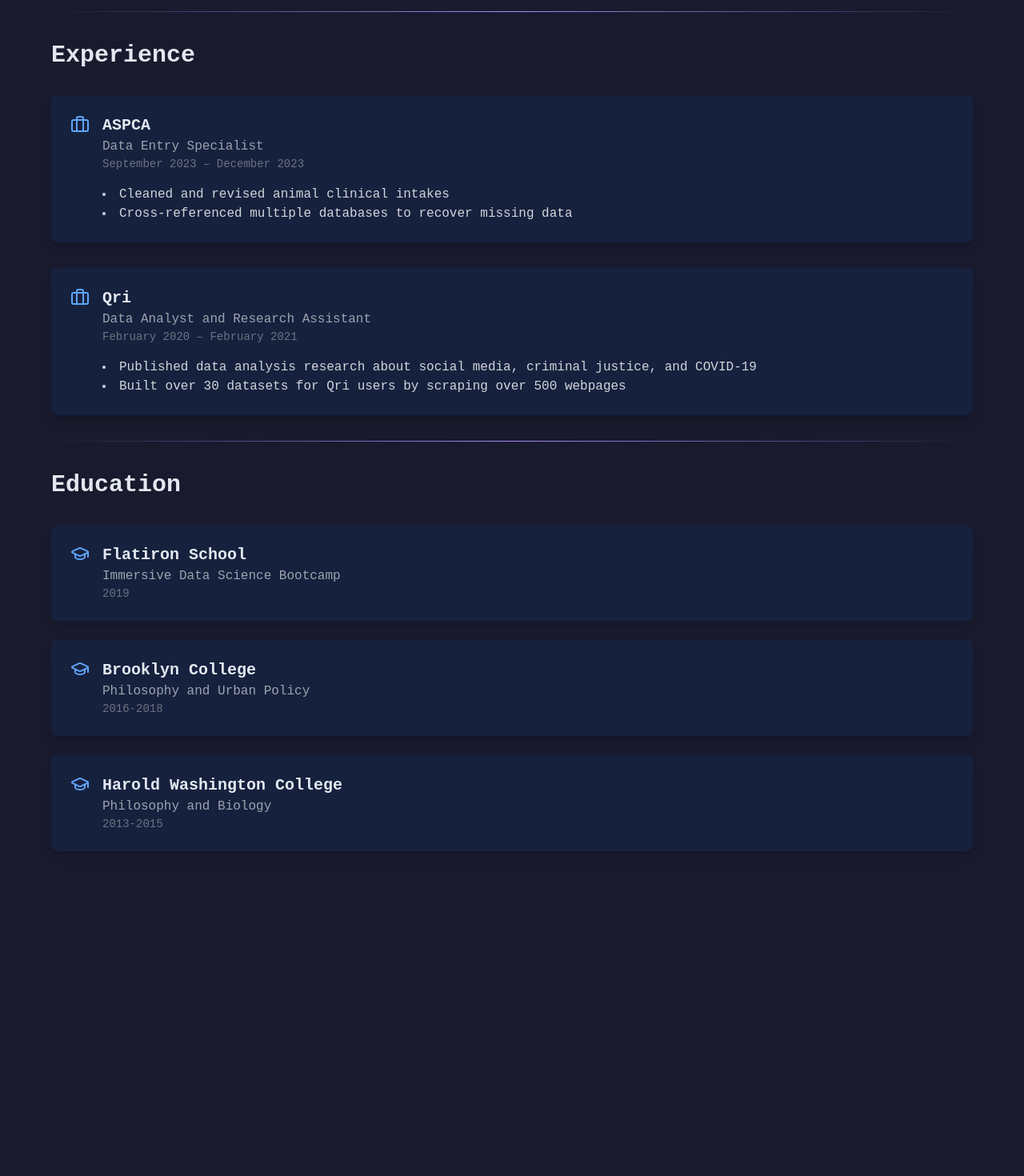
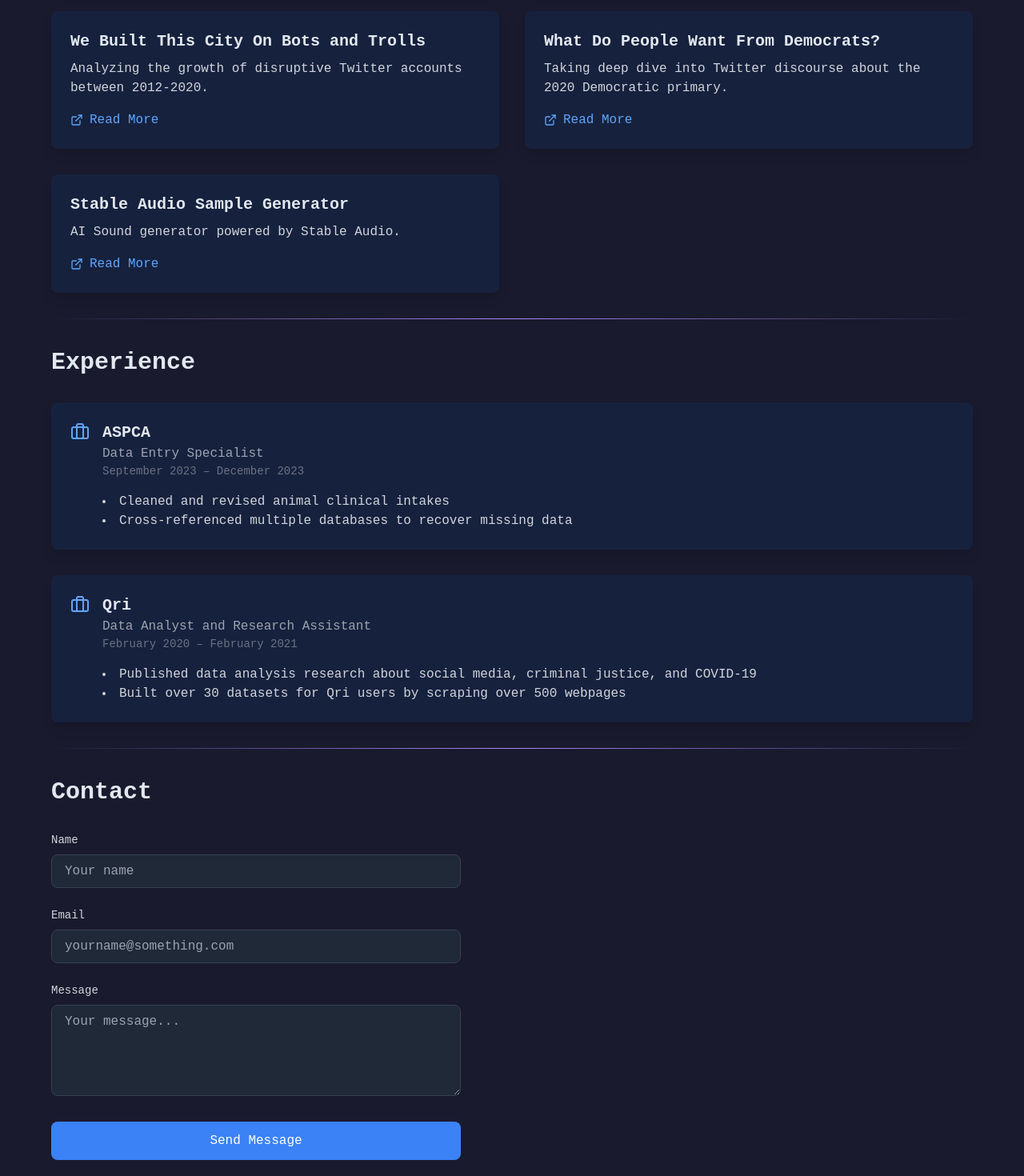
Before and after one commit to xxristoskk/xxristoskk.github.io, a React (Vite) app: page / in a window 1280 px wide. Shown: the part 1440-2910 px from the top of the page at 80% size. Before the commit the page ends 2568 px from the top, so only its background shows below. Built offline with nearby package versions, Linux system fonts and the light colour scheme; a web font is replaced by a local one.

Commit message:
added contact form and more projects

```diff
--- a/src/App.jsx
+++ b/src/App.jsx
@@ -198,6 +198,33 @@
               </a>
             </div>
           </div>
+          <div className="card">
+            <h3 className="text-xl font-semibold mb-2">We Built This City On Bots and Trolls</h3>
+            <p className="text-gray-300 mb-4">Analyzing the growth of disruptive Twitter accounts between 2012-2020.</p>
+            <div className="flex gap-4">
+              <a href="https://medium.com/qri-io/we-built-this-city-on-bots-trolls-905065758fd4" className="flex items-center gap-2 text-blue-400 hover:text-blue-300">
+                <ExternalLink size={16} /> Read More
+              </a>
+            </div>
+          </div>
+          <div className="card">
+            <h3 className="text-xl font-semibold mb-2">What Do People Want From Democrats?</h3>
+            <p className="text-gray-300 mb-4">Taking deep dive into Twitter discourse about the 2020 Democratic primary.</p>
+            <div className="flex gap-4">
+              <a href="https://medium.com/qri-io/what-do-people-want-from-democrats-4642e25b2add" className="flex items-center gap-2 text-blue-400 hover:text-blue-300">
+                <ExternalLink size={16} /> Read More
+              </a>
+            </div>
+          </div>
+          <div className="card">
+            <h3 className="text-xl font-semibold mb-2">Stable Audio Sample Generator</h3>
+            <p className="text-gray-300 mb-4">AI Sound generator powered by Stable Audio.</p>
+            <div className="flex gap-4">
+              <a href="https://github.com/xxristoskk/stable-audio-sample-generator" className="flex items-center gap-2 text-blue-400 hover:text-blue-300">
+                <ExternalLink size={16} /> Read More
+              </a>
+            </div>
+          </div>
         </div>
       </section>
 
@@ -239,40 +266,61 @@
       </section>
       <AnimatedSeparator />
 
-      {/* Education Section */}
+      {/* Contact Section */}
       <section>
-        <h2 className="section-title">Education</h2>
-        <div className="space-y-6">
-          <div className="card">
-            <div className="flex items-start gap-4">
-              <GraduationCap className="text-blue-400" size={24} />
-              <div>
-                <h3 className="text-xl font-semibold">Flatiron School</h3>
-                <p className="text-gray-400">Immersive Data Science Bootcamp</p>
-                <p className="text-sm text-gray-500">2019</p>
-              </div>
+        <h2 className="section-title">Contact</h2>
+        <div className="max-w-lg">
+          <form
+            action="https://formspree.io/f/xdkdnqze"
+            method="POST"
+            className="space-y-6"
+          >
+            <div>
+              <label htmlFor="name" className="block text-sm font-medium text-gray-300 mb-2">
+                Name
+              </label>
+              <input
+                type="text"
+                id="name"
+                name="name"
+                required
+                className="w-full px-4 py-2 rounded-lg bg-gray-800 border border-gray-700 text-gray-100 focus:outline-none focus:ring-2 focus:ring-blue-400"
+                placeholder="Your name"
+              />
             </div>
-          </div>
-          <div className="card">
-            <div className="flex items-start gap-4">
-              <GraduationCap className="text-blue-400" size={24} />
-              <div>
-                <h3 className="text-xl font-semibold">Brooklyn College</h3>
-                <p className="text-gray-400">Philosophy and Urban Policy</p>
-                <p className="text-sm text-gray-500">2016-2018</p>
-              </div>
+            <div>
+              <label htmlFor="email" className="block text-sm font-medium text-gray-300 mb-2">
+                Email
+              </label>
+              <input
+                type="email"
+                id="email"
+                name="email"
+                required
+                className="w-full px-4 py-2 rounded-lg bg-gray-800 border border-gray-700 text-gray-100 focus:outline-none focus:ring-2 focus:ring-blue-400"
+                placeholder="yourname@something.com"
+              />
             </div>
-          </div>
-          <div className="card">
-            <div className="flex items-start gap-4">
-              <GraduationCap className="text-blue-400" size={24} />
-              <div>
-                <h3 className="text-xl font-semibold">Harold Washington College</h3>
-                <p className="text-gray-400">Philosophy and Biology</p>
-                <p className="text-sm text-gray-500">2013-2015</p>
-              </div>
+            <div>
+              <label htmlFor="message" className="block text-sm font-medium text-gray-300 mb-2">
+                Message
+              </label>
+              <textarea
+                id="message"
+                name="message"
+                required
+                rows="4"
+                className="w-full px-4 py-2 rounded-lg bg-gray-800 border border-gray-700 text-gray-100 focus:outline-none focus:ring-2 focus:ring-blue-400"
+                placeholder="Your message..."
+              ></textarea>
             </div>
-          </div>
+            <button
+              type="submit"
+              className="w-full px-6 py-3 rounded-lg bg-blue-500 text-white font-medium hover:bg-blue-600 transition-colors duration-200"
+            >
+              Send Message
+            </button>
+          </form>
         </div>
       </section>
     </div>
```
